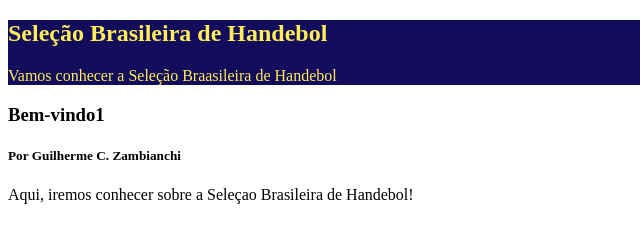
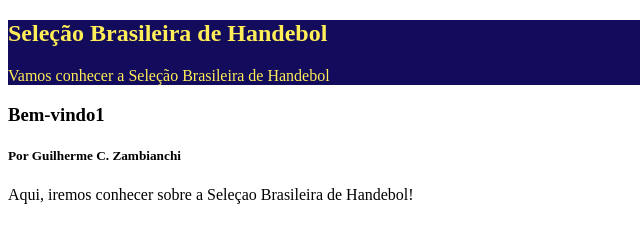
Before and after one commit to guilhermezambianchi-cloud/Projeto1, a plain HTML site: page index.html in a window 1280 px wide. Shown: the full height of the page, 0-640 px from the left. Drawn offline with Linux system fonts and the light colour scheme.

Commit message:
Correção no texto do reader

```diff
--- a/index.html
+++ b/index.html
@@ -10,12 +10,13 @@
                 background-color: #130B5B;
                 color: #FFEE58;
             }
+
         </style>
     </head>
     <body>
         <header>
             <h2>Seleção Brasileira de Handebol</h2>
-            <p>Vamos conhecer a Seleção Braasileira de Handebol</p>
+            <p>Vamos conhecer a Seleção Brasileira de Handebol</p>
         </header>
         <main>
             <h3>Bem-vindo1</h3>
```
